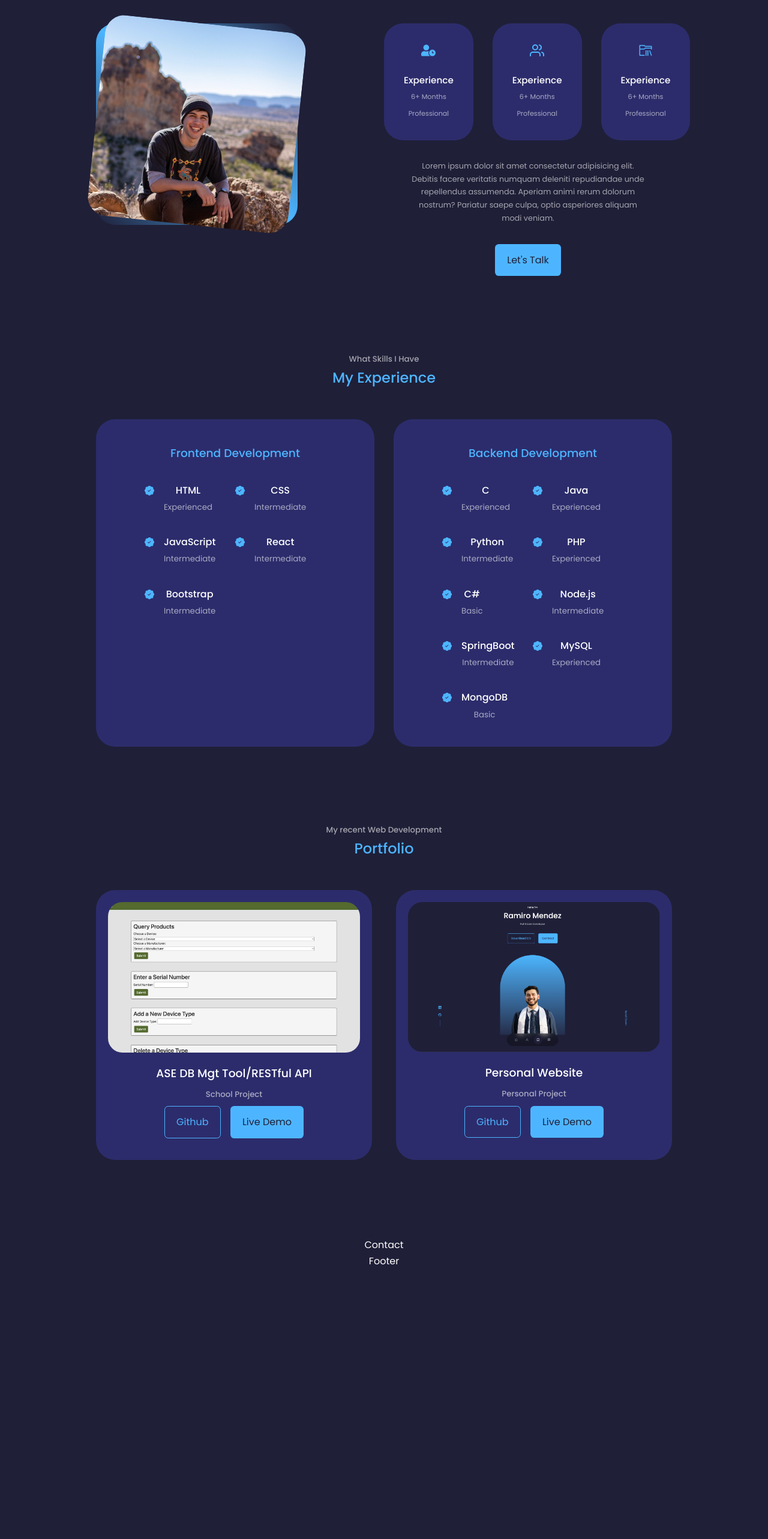
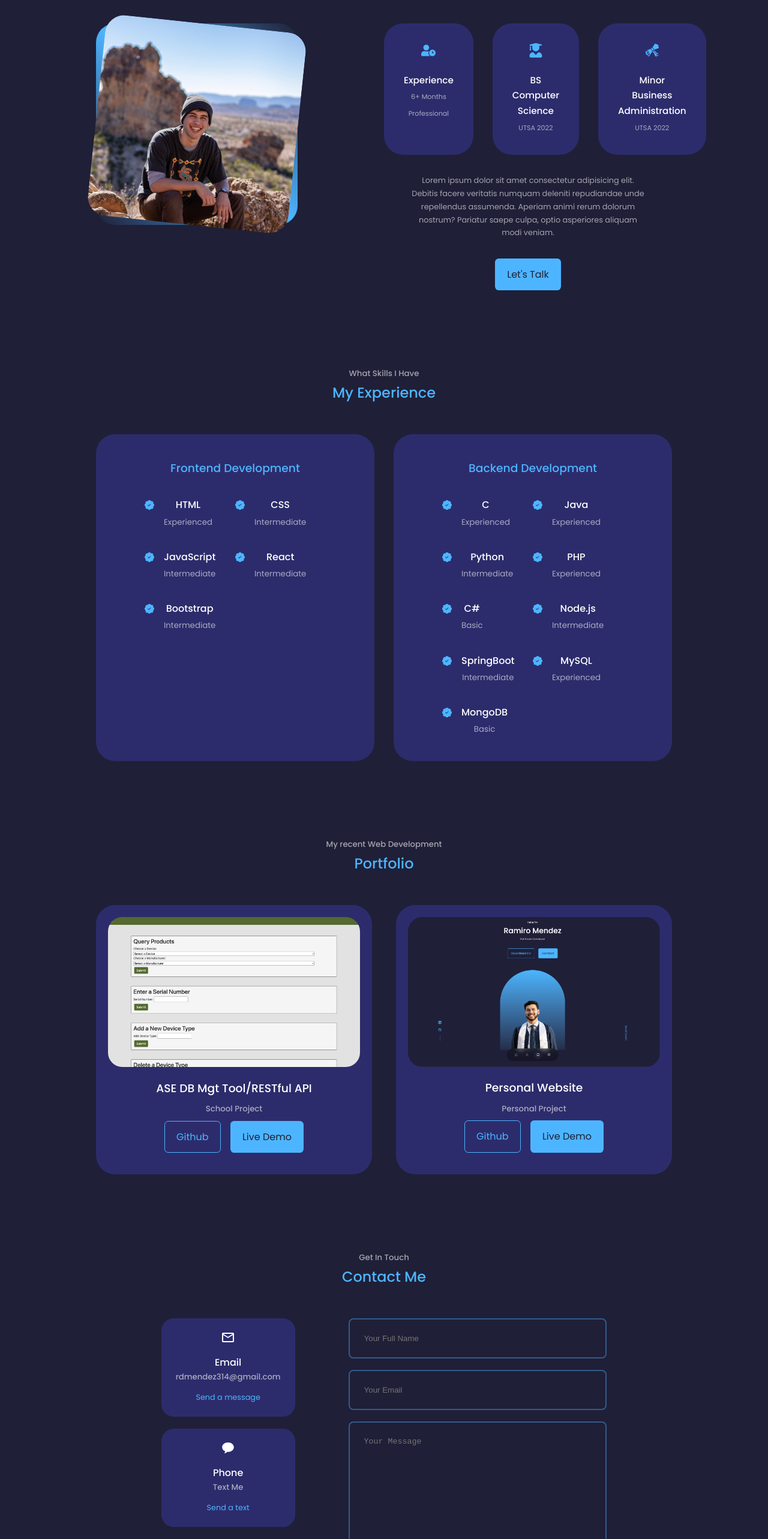
Before and after one commit to rmendez314/ramiromendez-personalwebsite, a React (Create React App) app: page / in a window 1280 px wide. Shown: the part 1000-3566 px from the top of the page at 60% size. Before the commit the page ends 3116 px from the top, so only its background shows below. Built offline with nearby package versions, Linux system fonts and the light colour scheme.

Commit message:
completed website

```diff
--- a/package.json
+++ b/package.json
@@ -8,8 +8,10 @@
     "@testing-library/jest-dom": "^5.16.5",
     "@testing-library/react": "^13.4.0",
     "@testing-library/user-event": "^13.5.0",
+    "emailjs-com": "^3.2.0",
     "react": "^18.2.0",
     "react-dom": "^18.2.0",
+    "react-dotenv": "^0.1.3",
     "react-icons": "^4.7.1",
     "react-router-dom": "^5.2.0",
     "react-scripts": "5.0.1",
@@ -18,6 +20,7 @@
   "scripts": {
     "start": "react-scripts start",
     "build": "react-scripts build",
+    "serve": "serve build",
     "test": "react-scripts test",
     "eject": "react-scripts eject"
   },
--- /dev/null
+++ b/public/env.js
@@ -0,0 +1 @@
+window.env = {};
--- a/public/index.html
+++ b/public/index.html
@@ -25,12 +25,11 @@
       Learn how to configure a non-root public URL by running `npm run build`.
     -->
     <title>Ramiro Mendez</title>
+    <script id="react-dotenv" src="https://ramiro-mendez.com/env.js"></script>
   </head>
   <body>
     <noscript>You need to enable JavaScript to run this app.</noscript>
-    <div id="root">
-
-    </div>
+    <div id="root"></div>
     <!--
       This HTML file is a template.
       If you open it directly in the browser, you will see an empty page.
--- a/src/components/about/About.jsx
+++ b/src/components/about/About.jsx
@@ -1,8 +1,8 @@
 import React from 'react'
 import Me from '../../Assets/bigbendpic.jpeg'
 import { FaUserClock } from 'react-icons/fa'
-import { FiUsers } from 'react-icons/fi'
-import { VscFolderLibrary } from 'react-icons/vsc'
+import { FaUserGraduate } from 'react-icons/fa'
+import { GiTiedScroll } from 'react-icons/gi'
 import './About.css'
 
 function About() {
@@ -24,14 +24,14 @@
               <small>6+ Months Professional</small>
             </article>
             <article className='about__card'>
-              <FiUsers className='about__icon'/>
-              <h5>Experience</h5>
-              <small>6+ Months Professional</small>
+              <FaUserGraduate className='about__icon'/>
+              <h5>BS Computer Science</h5>
+              <small>UTSA 2022</small>
             </article>
             <article className='about__card'>
-              <VscFolderLibrary className='about__icon'/>
-              <h5>Experience</h5>
-              <small>6+ Months Professional</small>
+              <GiTiedScroll className='about__icon'/>
+              <h5>Minor Business Administration</h5>
+              <small>UTSA 2022</small>
             </article>
           </div>
           <p>
--- a/src/components/contact/Contact.css
+++ b/src/components/contact/Contact.css
@@ -0,0 +1,76 @@
+.container.contact__container {
+    width: 58%;
+    display: grid;
+    grid-template-columns: 30% 58%;
+    gap: 12%;
+}
+
+.contact_options {
+    display: flex;
+    flex-direction: column;
+    gap: 1.2rem;
+}
+
+.contact__option {
+    background: var(--color-bg-variant);
+    padding: 1.2rem;
+    margin-bottom: 1.2rem;
+    border-radius: 1.3rem;
+    text-align: center;
+    border: 1px solid transparent;
+    transition: var(--transition);
+}
+
+.contact__option:hover {
+    background: transparent;
+    border-color: var(--color-primary-variant);
+}
+
+.contact__icon {
+    font-size: 1.5rem;
+    margin-bottom: 0.5rem;
+}
+
+.contact__option a {
+    margin-top: 0.7rem;
+    display: inline-block;
+    font-size: 0.8rem;
+}
+
+.contact__option > h5 {
+    color: var(--color-light);
+}
+
+
+form {
+    display: flex;
+    flex-direction: column;
+    gap: 1.2rem;
+}
+
+input, textarea {
+    width: 100%;
+    border-radius: 0.5rem;
+    padding: 1.5rem;
+    background: transparent;
+    border: 2px solid var(--color-primary-variant);
+    resize: none;
+    color: white;
+}
+
+/* MEDIA QUERIES (MEDIUM DEVICES) */
+@media screen and (max-width: 1024px) {
+    .container.contact__container {
+        grid-template-columns: 1fr;
+        gap: 2rem;
+        /* width: var(--container-width-md) */
+   }
+ }
+
+ /* MEDIA QUERIES (SMALL DEVICES) */
+ @media screen and (max-width: 600px) {
+   .container.contact__container {
+        width: var(--container-width-sm);
+        gap: 2rem;
+   }
+ }
--- a/src/components/contact/Contact.jsx
+++ b/src/components/contact/Contact.jsx
@@ -1,9 +1,57 @@
 import React from 'react'
+import { MdOutlineEmail } from 'react-icons/md'
+import {IoIosText} from 'react-icons/io'
+import {useRef} from 'react'
+import emailjs from 'emailjs-com'
+import env from './.env'
 import './Contact.css'
 
 function Contact() {
+  const form = useRef();
+
+  const sendEmail = (e) => {
+    e.preventDefault();
+
+    emailjs.sendForm('service_a15udxt', 'template_j0n0cm8', form.current, 'vt0djqGz5T2AWHSiP')
+      .then((result) => {
+          console.log(result.text);
+      }, (error) => {
+          console.log(error.text);
+      });
+    e.target.reset();
+  };
+
   return (
-    <section id='contact'>Contact</section>
+    <section id='contact'>
+      <h5>Get In Touch</h5>
+      <h2>Contact Me</h2>
+
+      <div className="container contact__container">
+        <div className="contact__options">
+          <article className="contact__option">
+            <MdOutlineEmail className="contact__icon"/>
+            <h4>Email</h4>
+            <h5>rdmendez314@gmail.com</h5>
+            <a href="mailto:rdmendez314@gmail.com" target='_blank' rel='noreferrer'>Send a message</a>
+          </article>
+          <article className="contact__option">
+            <IoIosText className="contact__icon"/>
+            <h4>Phone</h4>
+            <h5>Text Me</h5>
+            <a href="sms:+12105025970" target='_blank' rel='noreferrer'>Send a text</a>
+          </article>
+        </div>
+
+
+        <form ref={form} onSubmit={sendEmail}>
+          <input type="text" name='name' placeholder='Your Full Name' required/>
+          <input type="email" name="email" placeholder='Your Email' required/>
+          <textarea name="message" rows="10" placeholder='Your Message' required></textarea>
+          <button type='submit' className='btn btn-primary'>Send Message</button>
+        </form>
+
+      </div>
+    </section>
   )
 }
 
--- a/src/components/footer/Footer.css
+++ b/src/components/footer/Footer.css
@@ -0,0 +1,66 @@
+footer {
+    background: var(--color-primary);
+    padding: 3rem 0;
+    text-align: center;
+    font-size: 0.9rem;
+    margin-top: 7rem;
+}
+
+footer a {
+    color: var(--color-bg);
+}
+
+.footer__socials {
+    display: flex;
+    justify-content: center;
+    gap: 1rem;
+    margin: 0 auto rem;
+}
+
+.footer__socials a {
+    background: var(--color-bg);
+    color: var(--color-white);
+    padding: 0.8rem;
+    border-radius: 0.7rem;
+    display: flex;
+    border: 1px solid transparent;
+}
+
+.footer__socials a:hover{
+    background: transparent;
+    color: var(--color-bg);
+    border-color: var(--color-bg);
+}
+
+.footer__logo {
+    font-size: 2rem;
+    font-weight: 500;
+    margin-bottom: 2rem;
+    display: inline-block;
+}
+
+.permalinks {
+    display: flex;
+    flex-wrap: wrap;
+    justify-content: center;
+    gap: 2rem;
+    margin: 0 auto 3rem;
+    color: var(--color-bg);
+}
+
+.footer__copyright {
+    margin-bottom: 4rem;
+    color: var(--color-bg)
+}
+
+/* MEDIA QUERIES (SMALL DEVICES) */
+@media screen and (max-width: 600px) {
+    .permalinks {
+        flex-direction: column;
+        gap: 1.5rem;
+    }
+
+    .footer__socials {
+        margin-bottom: 2.6rem;
+    }
+}
--- a/src/components/footer/Footer.jsx
+++ b/src/components/footer/Footer.jsx
@@ -1,9 +1,30 @@
 import React from 'react'
+import {BsInstagram, BsFacebook, BsTwitter} from 'react-icons/bs'
 import './Footer.css'
 
 const Footer = () => {
   return (
-    <div>Footer</div>
+    <footer>
+      <a href="#" className="footer__logo">Ramiro Mendez</a>
+
+      <ul className="permalinks">
+        <li><a href="#">Home</a></li>
+        <li><a href="#about">About</a></li>
+        <li><a href="#experience">Experience</a></li>
+        <li><a href="#Portfolio">Portfolio</a></li>
+        <li><a href="#contact">Contact</a></li>
+      </ul>
+
+      <div className="footer__socials">
+        <a href="https://twitter.com/" target='_blank' rel='noreferrer'><BsTwitter/></a>
+        <a href="https://www.instagram.com/" target='_blank' rel='noreferrer'><BsInstagram/></a>
+        <a href="https://www.facebook.com/" target='_blank' rel='noreferrer'><BsFacebook/></a>
+      </div>
+
+      <div className="footer__copyright">
+        <small>&copy; Ramiro Mendez. All rights reserved.</small>
+      </div>
+    </footer>
   )
 }
 
```
Also changed, not shown: 23 other files (tests, documents, lock files or other folders).
